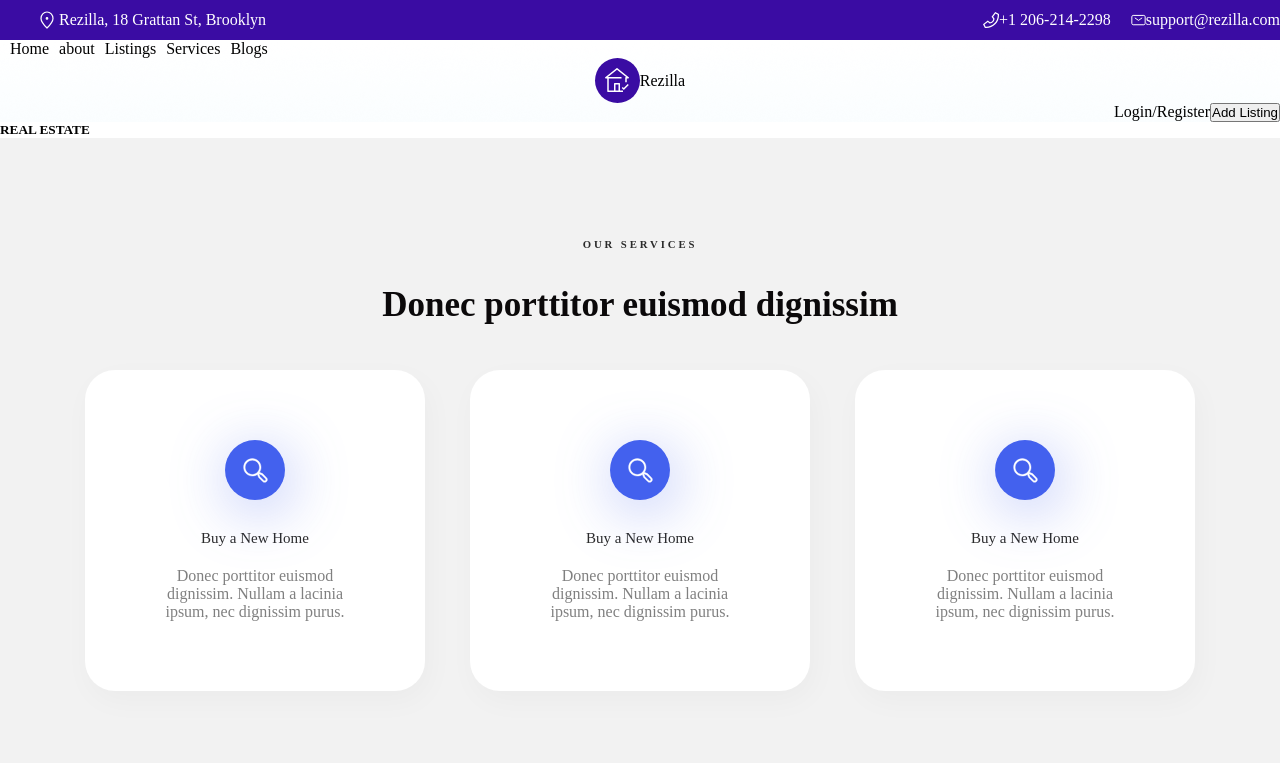
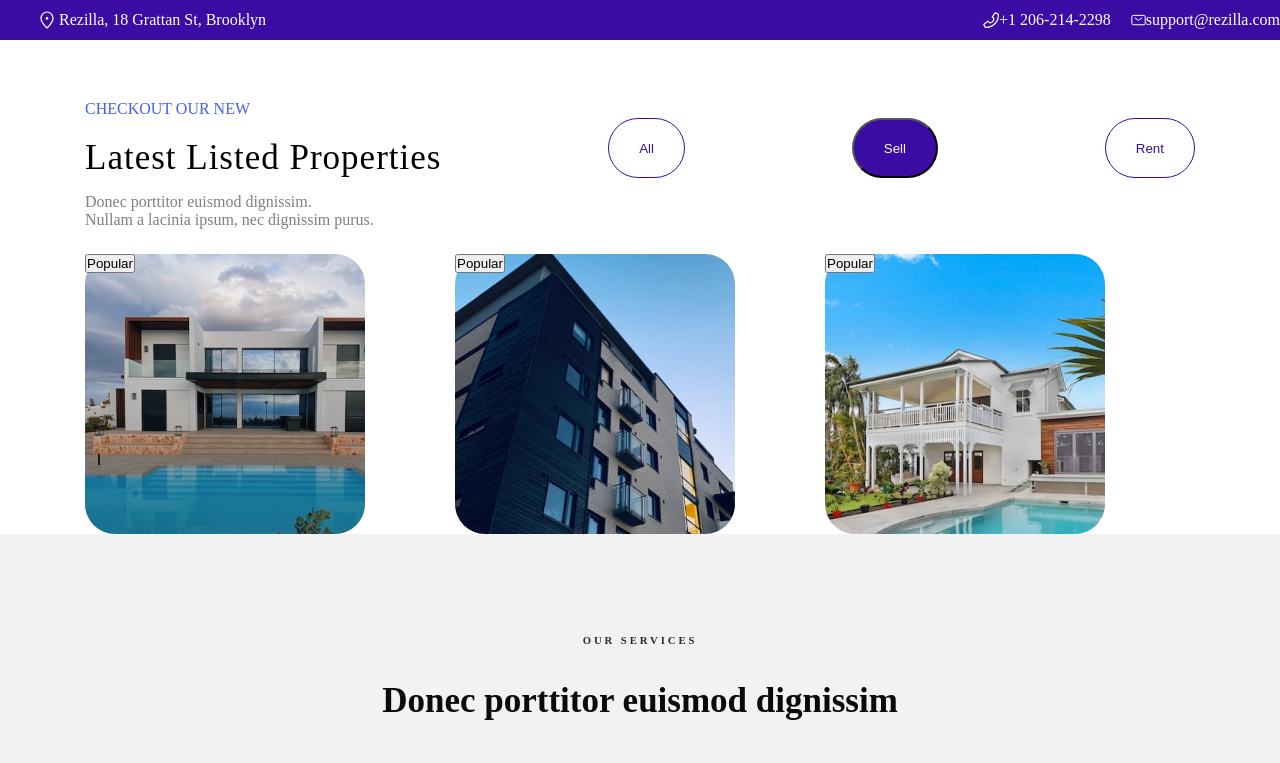
Before and after one commit to Kendrus/Projet_Real_Estate, a plain HTML site: page index.html in a window 1280 px wide. Shown: the top 763 px of the page. Drawn offline with Linux system fonts and the light colour scheme; a web font is replaced by a local one.

Commit message:
six cimmit

```diff
--- a/index.html
+++ b/index.html
@@ -47,7 +47,7 @@
             </div>
         </div>
     </section>
-    <section id="acceuil">
+    <!-- <section id="acceuil">
 
         <nav class="card_reception">
             <div class="navbar_acceuil">
@@ -100,7 +100,67 @@
 
 
 
-    </section>
+
+
+    </section> -->
+
+
+    <section id="checkout_our_new">
+        <div class="container">
+            <div class="checkout_our_new_title">
+                <p>CHECKOUT OUR NEW</p>
+              </div>
+              <div class="checkout_our_new_title_two">
+                   <h1>Latest Listed Properties</h1>
+
+                   <button class="btn one">All</button>
+                   <button class="btn two">Sell</button>
+                   <button class="btn tree">Rent</button>
+              </div>
+              <div class="text">
+                  <p>Donec porttitor euismod dignissim.</p>
+                <p> Nullam a lacinia ipsum, nec dignissim purus. </p>
+              </div>
+              <div class="card_img">
+                  <div class="box one">
+                      <!-- <img src="./src/assets/images/img1.png" alt=""> -->
+                      <div class="btn_box_one">
+                        <button>Popular</button>
+                      </div>
+                  </div>
+                  <div class="box two">
+                      <!-- <img src="./src/assets/images/img2.png" alt=""> -->
+                      <div class="btn_box_two">
+                        <button>Popular</button>
+                      </div>
+                  </div>
+                  <div class="box tree">
+                    <div class="btn_box_tree">
+                        <button>Popular</button>
+                      </div>
+                      <!-- <img src="./src/assets/images/img3.png" alt=""> -->
+                  </div>
+              </div>
+        </div>
+
+  </section>
+
+
+
+
+
+
+
+
+
+
+
+
+
+
+
+
+
     <section id="appServices" class="">
         <div class="container">
             <div class="services-title">
@@ -516,6 +576,8 @@
                     <button>
                         <p>Register Now</p>
                     </button>
+                    <div class="circle2">
+                    </div>
                 </div>
             </div>
         </div>
--- a/src/css/become_a_dirigeant.css
+++ b/src/css/become_a_dirigeant.css
@@ -11,18 +11,37 @@
     position: relative;
 
 }
+#Become_a_Agent  .card_rectangle  .circle2{
+    left: 74px;
+    top: 358px;
+    border-radius: 9999px;
+    padding: 15px;
+    background-color: white;
+    opacity: 0.35;
+    width: 50px;
+    height:50px;
+    position: absolute;
+}
+#Become_a_Agent .card_rectangle  .circle {
+    right: 10px;
+    top: -40px;
+    border-radius: 9999px;
+    padding: 15px;
+    background-color: white;
+    opacity:0.35;
+    width: 100px;
+    height:100px;
+    position: absolute;
 
+}
 #Become_a_Agent .card_rectangle img {
     /* width:200px;
     height:200px; */
-    margin-top: -40px;
+    margin-top:-40px;
     display: flex;
     justify-content: center;
-    margin-bottom: -20px;
-
-
+    margin-bottom:-20px;
 }
-
 #Become_a_Agent .card_rectangle .description {
     display: flex;
     align-items: center;
@@ -72,13 +91,13 @@
 
     #Become_a_Agent .card_rectangle  .circle {
         right: 10px;
-        top: 0;
+        top: -40px;
         border-radius: 9999px;
         padding: 15px;
         background-color: white;
         opacity: 0.5;
-        width: 45px;
-        height: 45px;
+        width: 100px;
+        height:100px;
         position: absolute;
 
     }
@@ -92,20 +111,27 @@
     #Become_a_Agent .card_rectangle .button_agent {
         order: 2;
         justify-content: left;
-
     }
-
     #Become_a_Agent .card_rectangle .description {
         order: 3;
     }
+
+    #Become_a_Agent  .card_rectangle  .circle2{
+        left: 74px;
+        top: 358px;
+        border-radius: 9999px;
+        padding: 15px;
+        background-color: white;
+        opacity: 0.35;
+        width: 50px;
+        height:50px;
+        position: absolute;
+    }
+
 }
-
 @media (max-width: 768px) {
 
     /* tablet */
-
-
-
 }
 
 @media (max-width: 992px) {
--- /dev/null
+++ b/src/css/checkout_our_new.css
@@ -0,0 +1,73 @@
+#checkout_our_new  .checkout_our_new_title p{
+    color: #4361EE;
+    padding-top: 60px;
+    font-size: 16px;
+}
+#checkout_our_new   .checkout_our_new_title_two{
+    display: flex;
+    justify-content: space-between;
+}
+#checkout_our_new   .checkout_our_new_title_two h1{
+    padding-top: 20px;
+    font-size: 35px;
+    font-weight: 500;
+    letter-spacing: 1px;
+}
+#checkout_our_new   .checkout_our_new_title_two button{
+    padding:1px  30px;
+    border-radius: 30px;
+    background-color: var(--primary-color);
+    color: white;
+}
+#checkout_our_new   .checkout_our_new_title_two .btn.one{
+    background-color: white;
+    color: var(--primary-color);
+    border: 1px solid var(--primary-color);
+
+
+}
+#checkout_our_new   .checkout_our_new_title_two .btn.tree{
+    background-color: white;
+    color: var(--primary-color);
+    border: 1px solid var(--primary-color);
+
+
+}
+#checkout_our_new .text{
+    padding-top: 15px;
+    color: #808080;
+    padding-bottom: 25px;
+
+}
+#checkout_our_new .card_img .box {
+    border-radius: 30px;
+}
+#checkout_our_new .card_img{
+    display: grid;
+    grid-template-columns: repeat(12,1fr);
+}
+#checkout_our_new .card_img .box.one{
+    grid-column-end: span 4;
+    /* padding-top: 60px; */
+    width: 280px;
+    height: 280px;
+    background-image: url("../assets/images/img1.png");
+}
+#checkout_our_new .card_img .box.two{
+    grid-column-end: span 4;
+    /* padding-top: 60px; */
+    width: 280px;
+    height: 280px;
+    background-image: url("../assets/images/img2.png");
+}
+#checkout_our_new .card_img .box.tree{
+    grid-column-end: span 4;
+    /* padding-top: 60px; */
+    width: 280px;
+    height: 280px;
+    background-image: url("../assets/images/img3.png");
+}
+#checkout_our_new .card_img .box.one .btn_box_one{
+    display: flex;
+    align-items: end;
+}
--- a/src/css/main.css
+++ b/src/css/main.css
@@ -7,6 +7,7 @@
 @import "navbar-top.css";
 @import "first_footer.css";
 @import "acceuil.css";
+@import "checkout_our_new.css";
 /* Partials */
 @import "./partials/colors.css";
 @import "../assets/fonts/fonts.css";
```
Also changed, not shown: src/assets/images/img1.png (added), src/assets/images/img2.png (added), src/assets/images/img3.png (added).
